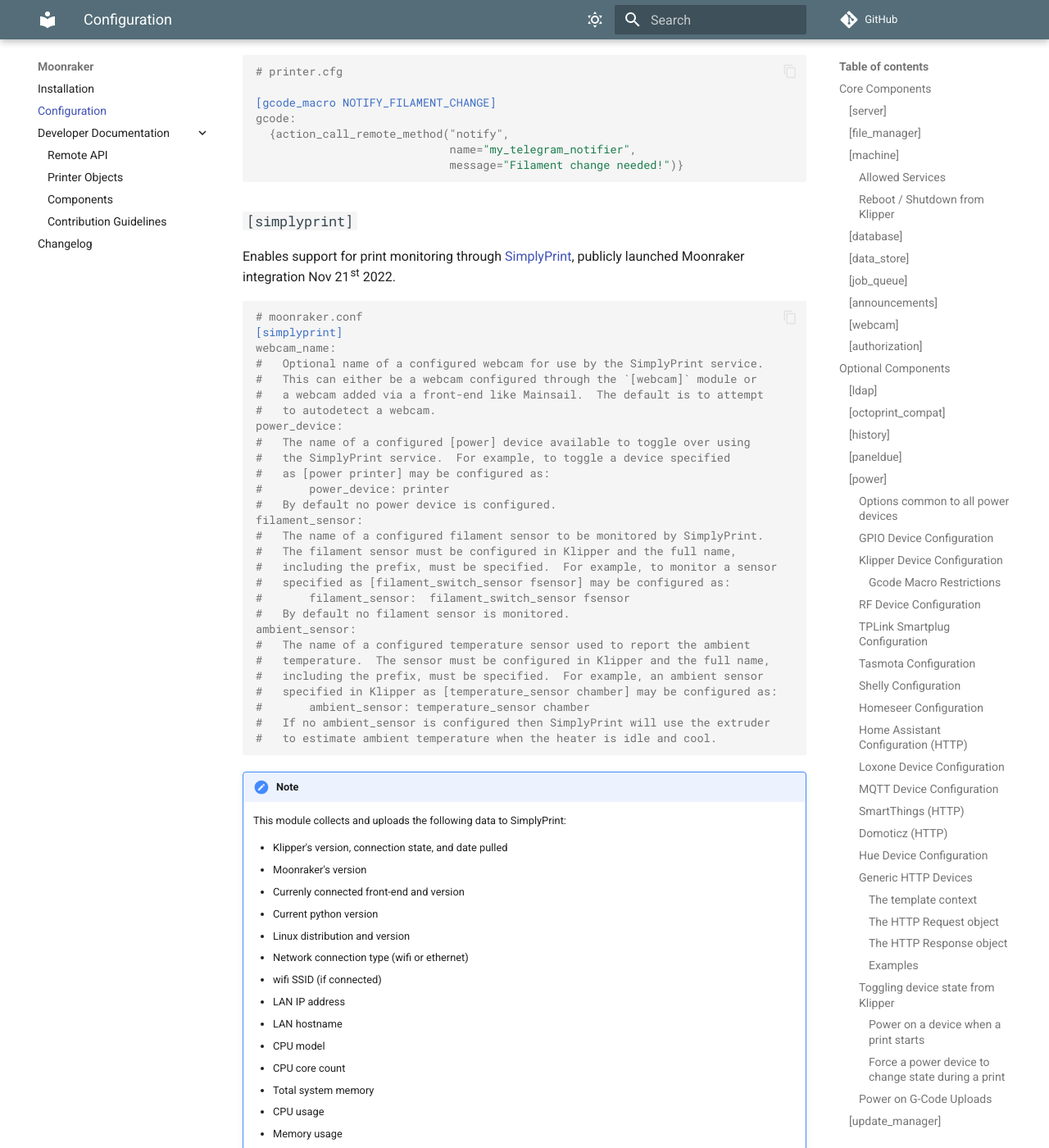
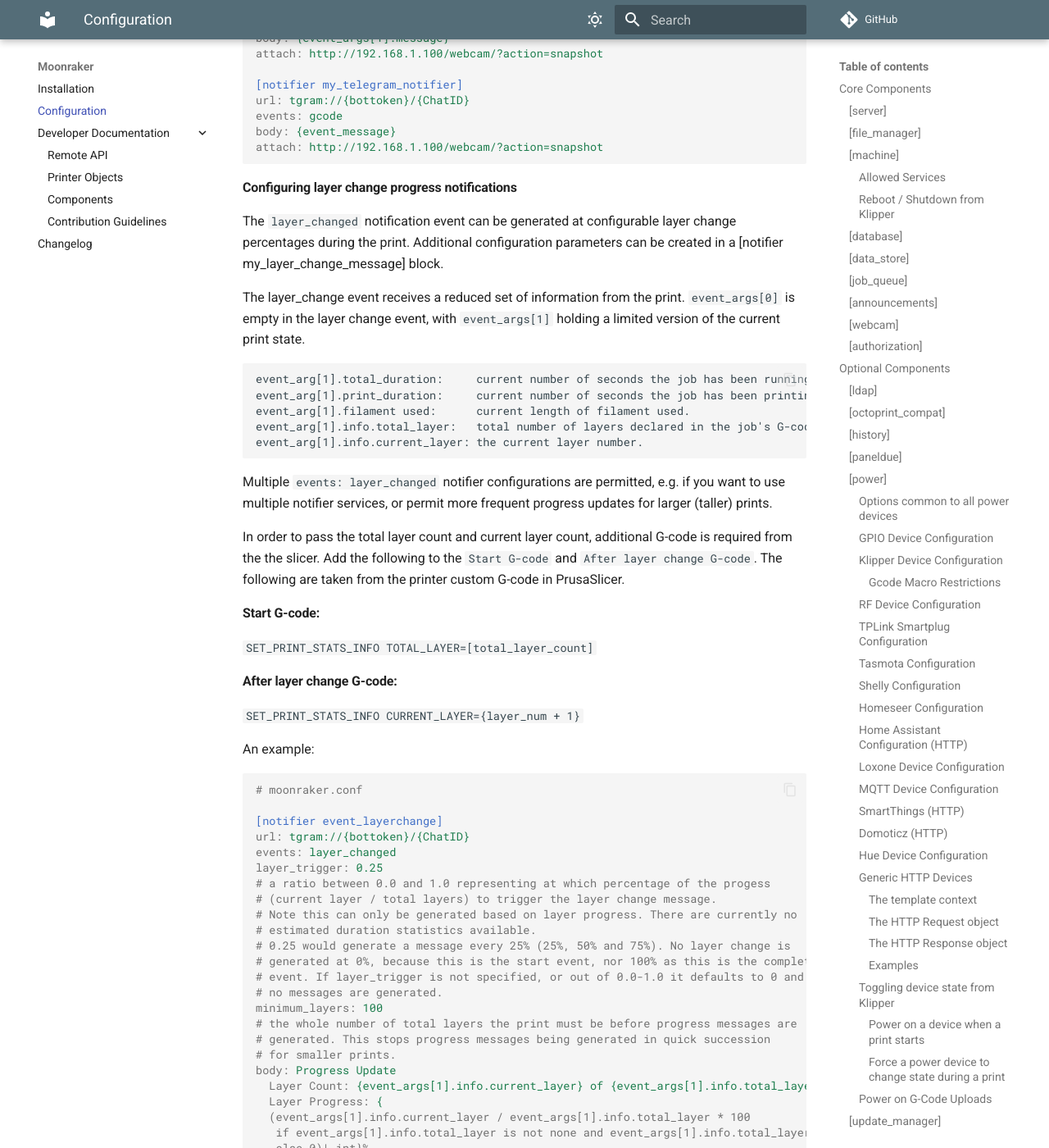
Before and after one commit to Arksine/moonraker, an MkDocs documentation site: the page built from docs/configuration.md, in a window 1280 px wide and 1400 px high, scrolled down 53147 px. Shown: the whole window at 82% size. Built offline with MkDocs 1.6.1 and Material for MkDocs 9.7.7, drawn with Linux system fonts in a browser that asks for light colours; comment, search, counter and statistics services are not loaded; some of the changed text lies outside the part shown.

Commit message:
Restarted configuration.md from main branch

````diff
--- a/docs/configuration.md
+++ b/docs/configuration.md
@@ -1746,11 +1746,15 @@ disk or cloned from unofficial sources are not supported.
 
 [update_manager]
 enable_auto_refresh: False
-#   When set to True Moonraker will attempt to fetch status about
-#   available updates roughly every 24 hours, between 12am-4am.
+#   When set to True, Moonraker will check roughly every 1 hour (only within
+#   the update window) whether it's time to fetch status about available updates.
 #   When set to False Moonraker will only fetch update state on startup
 #   and clients will need to request that Moonraker updates state.  The
 #   default is False.
+refresh_window: 0-5
+#   The hours between which the periodic update check will be done.
+#   Default is 0-5, meaning the refresh can only occur from midnight until 5am.
+#   It can go over midnight, e.g. 22-6.
 refresh_interval: 672
 #   The interval (in hours) after which the update manager will check
 #   for new updates.  This interval is applies to updates for Moonraker,
@@ -2620,6 +2624,7 @@ events: *
 #      cancelled
 #      paused
 #      resumed
+#      layer_changed - note, this is excluded from *. See below.
 #   This parameter must be provided.
 body: "Your printer status has changed to {event_name}"
 #   The body of the notification. This option accepts Jinja2 templates, where
@@ -2653,22 +2658,28 @@ attach:
 ```
 
 !!! Tip
-    The `event_args` field of the Jinja2 context passed to templates in
-    this section receives a list of "arguments" passed to the event.  For
-    those familiar with Python this list is known as "variable arguments".
-    Currently the notifier only supports two kinds of events: those
-    triggered by a change in the job state and those triggered from a remote
-    method call frm a `gcode_macro`.
-
-    For `remote method` events the `event_args` field will always be
-    an empty list.  For `job state` events the `event_args` field will
-    contain two items. The first item (`event_args[0]`) contains the
-    job state recorded prior to the event, the second item (`event_args[1]`)
-    contains the current job state.  In most cases users will be interested
-    in the current job state (`event_args[1]`).
-
-    The `job state` is a dict that contains the values reported by
-    Klipper's [print_stats](printer_objects.md#print_stats) object.
+The `event_args` field of the Jinja2 context passed to templates in
+this section receives a list of "arguments" passed to the event.  For
+those familiar with Python this list is known as "variable arguments".
+Currently the notifier only supports two kinds of events: those
+triggered by a change in the job state and those triggered from a remote
+method call frm a `gcode_macro`.
+
+For `remote method` events the `event_args` field will always be
+an empty list.  For `job state` events the `event_args` field will
+contain two items. The first item (`event_args[0]`) contains the
+job state recorded prior to the event, the second item (`event_args[1]`)
+contains the current job state.  In most cases users will be interested
+in the current job state (`event_args[1]`).
+
+The `job state` is a dict that contains the values reported by
+Klipper's [print_stats](printer_objects.md#print_stats) object.
+
+A timestamp value, generated from Python's datetime.now() function, is also included
+in the event data. This can be presented in a notification message in your preferred
+date and time format in Jinja2 using the strftime function and [format
+patterns](https://docs.python.org/2/library/datetime.html#strftime-and-strptime-behavior).
+For example: `{timestamp.strftime('%d/%m/%Y %H:%M.%S')}`
 
 #### An example:
 ```ini
@@ -2696,6 +2707,65 @@ url: tgram://{bottoken}/{ChatID}
 events: gcode
 body: {event_message}
 attach: http://192.168.1.100/webcam/?action=snapshot
+```
+
+#### Configuring layer change progress notifications
+The `layer_changed` notification event can be generated at configurable layer change
+percentages during the print. Additional configuration parameters can be created in a
+[notifier my_layer_change_message] block.
+
+The layer_change event receives a reduced set of information from the print.
+`event_args[0]` is empty in the layer change event, with `event_args[1]` holding a
+limited version of the current print state.
+
+```
+event_arg[1].total_duration:     current number of seconds the job has been running.
+event_arg[1].print_duration:     current number of seconds the job has been printing.
+event_arg[1].filament used:      current length of filament used.
+event_arg[1].info.total_layer:   total number of layers declared in the job's G-code.
+event_arg[1].info.current_layer: the current layer number.
+```
+
+Multiple `events: layer_changed` notifier configurations are permitted, e.g. if you
+want to use multiple notifier services, or permit more frequent progress updates for
+larger (taller) prints.
+
+In order to pass the total layer count and current layer count, additional G-code is
+required from the the slicer. Add the following to the `Start G-code` and `After layer
+change G-code`. The following are taken from the printer custom G-code in PrusaSlicer.
+
+#### Start G-code:
+`SET_PRINT_STATS_INFO TOTAL_LAYER=[total_layer_count]`
+
+#### After layer change G-code:
+`SET_PRINT_STATS_INFO CURRENT_LAYER={layer_num + 1}`
+
+An example:
+```ini
+# moonraker.conf
+
+[notifier event_layerchange]
+url: tgram://{bottoken}/{ChatID}
+events: layer_changed
+layer_trigger: 0.25
+# a ratio between 0.0 and 1.0 representing at which percentage of the progess
+# (current layer / total layers) to trigger the layer change message.
+# Note this can only be generated based on layer progress. There are currently no
+# estimated duration statistics available.
+# 0.25 would generate a message every 25% (25%, 50% and 75%). No layer change is
+# generated at 0%, because this is the start event, nor 100% as this is the complete
+# event. If layer_trigger is not specified, or out of 0.0-1.0 it defaults to 0 and
+# no messages are generated.
+minimum_layers: 100
+# the whole number of total layers the print must be before progress messages are
+# generated. This stops progress messages being generated in quick succession
+# for smaller prints.
+body: Progress Update
+  Layer Count: {event_args[1].info.current_layer} of {event_args[1].info.total_layer}
+  Layer Progress: {
+  (event_args[1].info.current_layer / event_args[1].info.total_layer * 100
+   if event_args[1].info.total_layer is not none and event_args[1].info.total_layer > 0
+   else 0)| int}%
 ```
 
 #### Notifying from Klipper
@@ -2833,7 +2903,7 @@ state_response_template:
 #
 #  The above example assumes a json response with multiple fields in a struct
 #  is received. Individual measurements are extracted from that struct, coerced
-#  to a numeric format and passed to Moonraker. The default is the payload.
+#  to a numeric format and passed to Moonraker. This parameter must be provided.
 ```
 
 !!! Note
````
